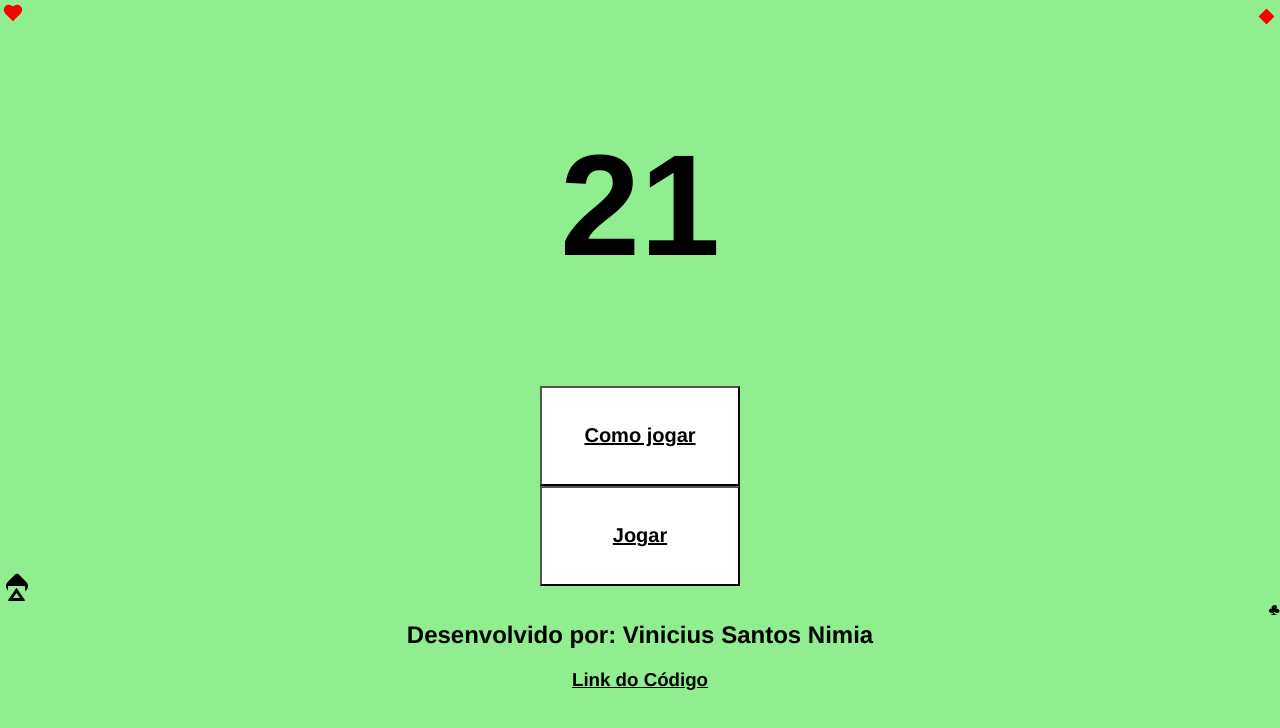
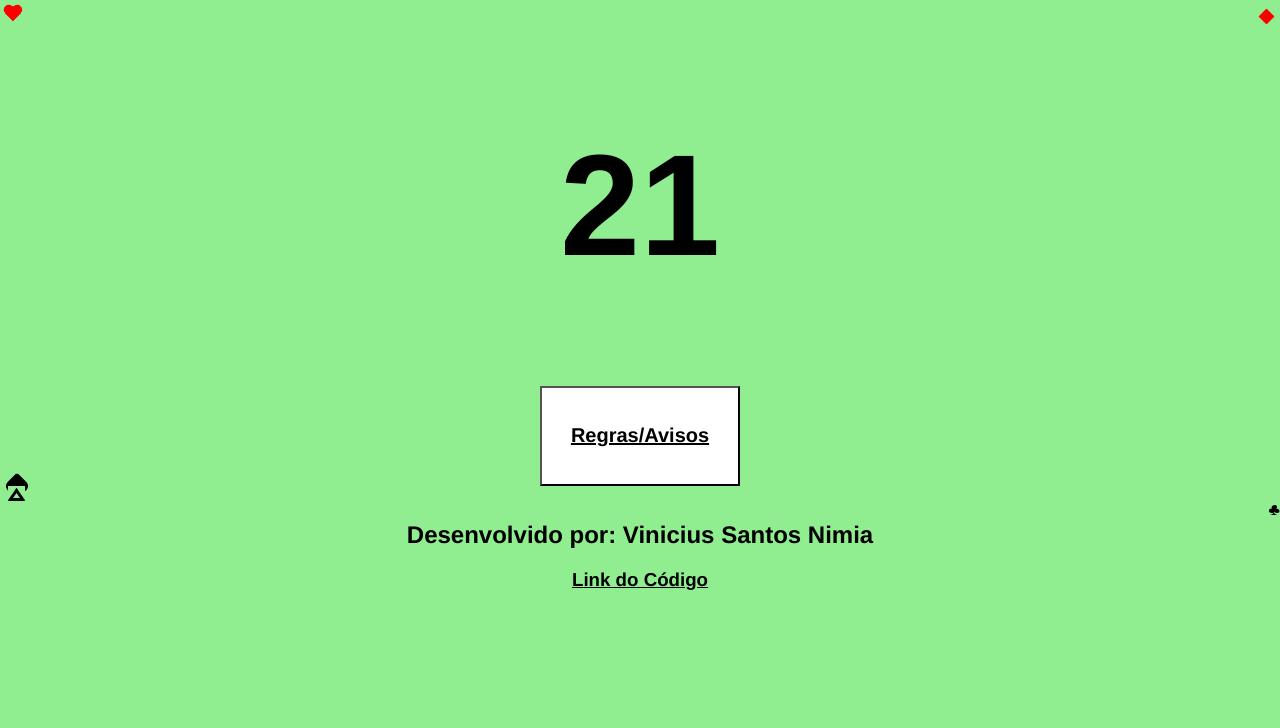
Before and after one commit to Sacimia/21, a plain HTML site: page index.html in a window 1280 px wide. Drawn offline with Linux system fonts and the light colour scheme.

Commit message:
Update some files

```diff
--- a/index.html
+++ b/index.html
@@ -13,10 +13,7 @@
     <h1>21</h1>
     <div>
         <div>
-            <button><a href="intro.html">Como jogar</a></button>
-        </div>
-        <div>
-            <button><a href="jogo.html">Jogar</a></button>
+            <button><a href="intro.html">Regras/Avisos</a></button>
         </div>
     </div>
 
```
Also changed, not shown: intro.html (+3 -3 lines).
